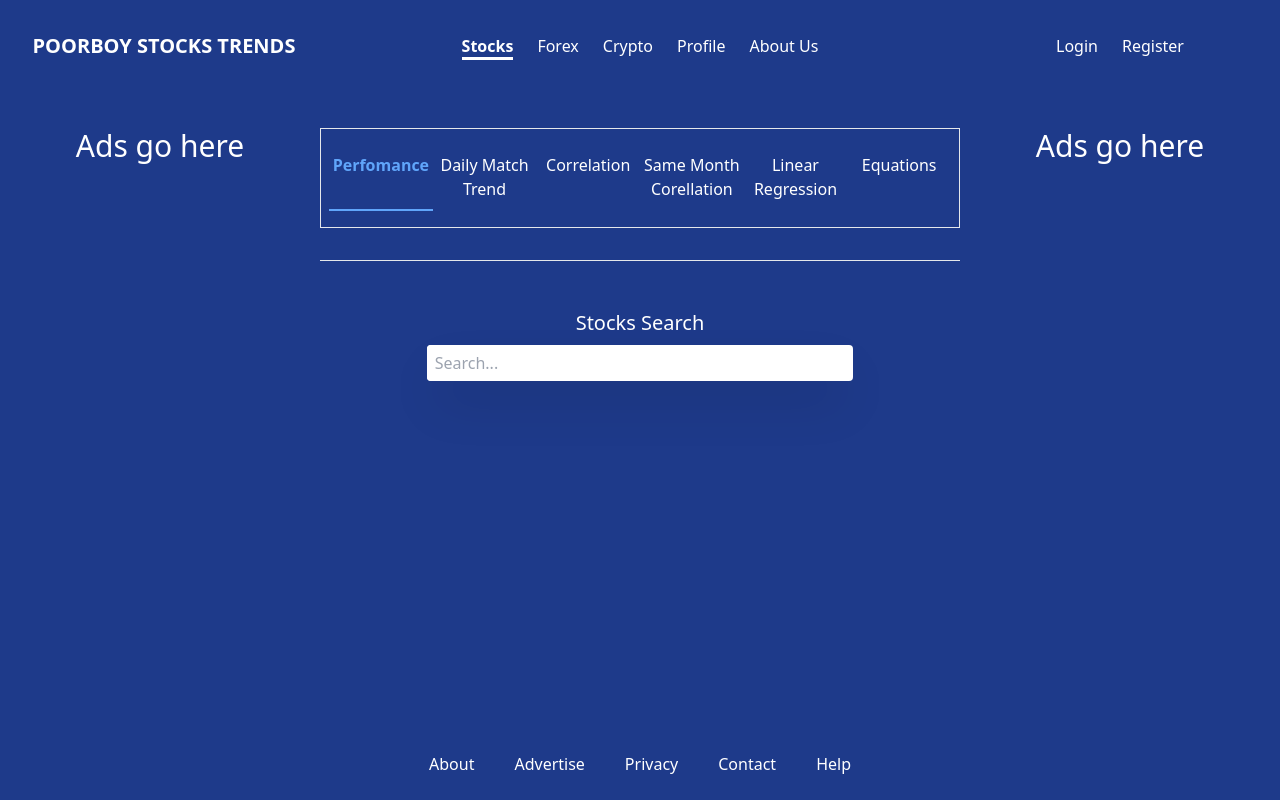
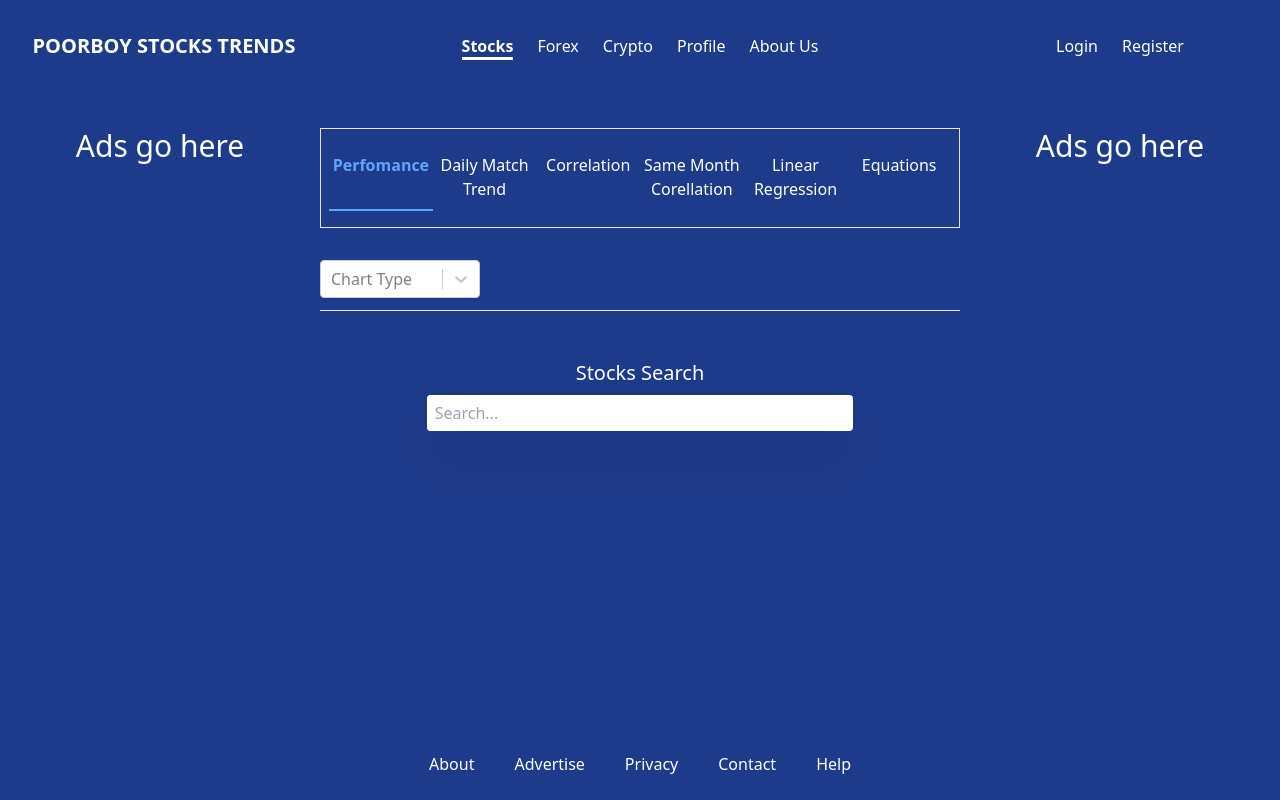
Before and after one commit to codeddave/poorboystockstrends, a React (Create React App) app: page /stocks in a window 1280 px wide. Built offline with nearby package versions, Linux system fonts and the light colour scheme.

Commit message:
styling updates

```diff
--- a/src/pages/Stocks/index.tsx
+++ b/src/pages/Stocks/index.tsx
@@ -1,5 +1,7 @@
 //import { useState } from "react"
 import { FC, useState } from "react";
+import Select from "react-select";
+
 import { getStockInfo } from "../../api";
 import Loader from "react-loader-spinner";
 import { useSearch } from "../../components/hooks";
@@ -10,7 +12,7 @@ import { Tab } from "../../components/Tab";
 import { useTabs } from "../../components/hooks/useTabs";
 import { TabTypes } from "../../definitions";
 //import {MeasuredCellParent} from 'react-virtualized/dist/es/CellMeasurer'
-
+//create enum for chattypes
 const Stocks: FC = () => {
   const [showResults, setShowResults] = useState(true);
   const { onTabClick, tab } = useTabs<TabTypes>(TabTypes.performance);
@@ -19,8 +21,22 @@ const Stocks: FC = () => {
     switch (currentTab) {
       case TabTypes.performance:
         return (
+          <>
+            <div className="w-40 pb-3">
+              <Select
+                placeholder="Chart Type"
+                className=" text-gray-600"
+                options={[
+                  { value: "CandleStick", label: "CandleStick" },
+                  { value: "Line", label: "Line" },
+                  { value: "Area", label: "Area" },
+                ]}
+              />
+            </div>
             <section className="border-t">
-            <p className="text-center text-xl pt-6 md:pt-12 ">Stocks Search</p>
+              <p className="text-center text-xl pt-6 md:pt-12 ">
+                Stocks Search
+              </p>
               <div className=" w-full lg:w-2/3 mx-auto bg-white rounded flex items-center pr-2 mt-2 shadow-2xl">
                 <input
                   className="w-full  mx-auto text-black py-1.5 pl-2 rounded outline-none "
@@ -62,6 +78,7 @@ const Stocks: FC = () => {
               ) : null}
               {selectedStock ? <StocksChart ticker={selectedStock} /> : null}
             </section>
+          </>
         );
       case TabTypes.dailyMatchTrend:
         return <p>Daily Match Trend</p>;
@@ -117,8 +134,8 @@ const Stocks: FC = () => {
   };
 
   return (
-    <div className="flex-grow  relative ">
-      <nav className="flex mb-8 py-3 md:py-4 flex-wrap justify-center w-full mx-auto border di px-1 md:px-2 ">
+    <div className="flex-grow  relative  ">
+      <nav className="flex mb-8 py-3 md:py-4 flex-wrap justify-center w-full mx-auto border  px-1 md:px-2 ">
         <Tab
           onClick={() => onTabClick(TabTypes.performance)}
           width="1/6"
```
Lines whose indentation alone changed are shown as unchanged.
